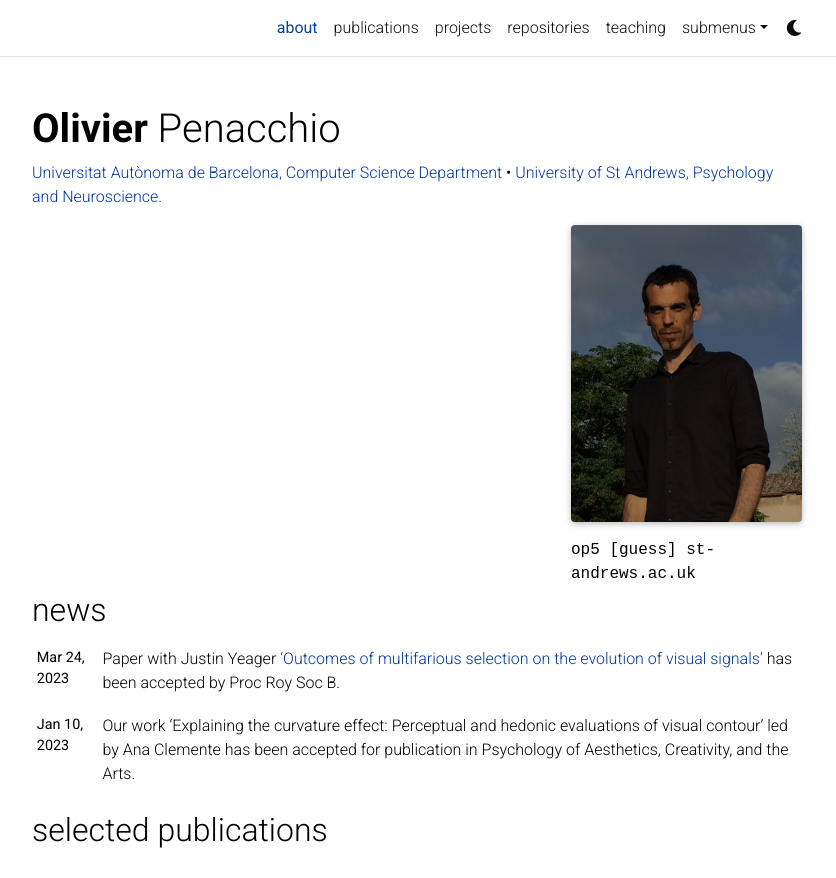
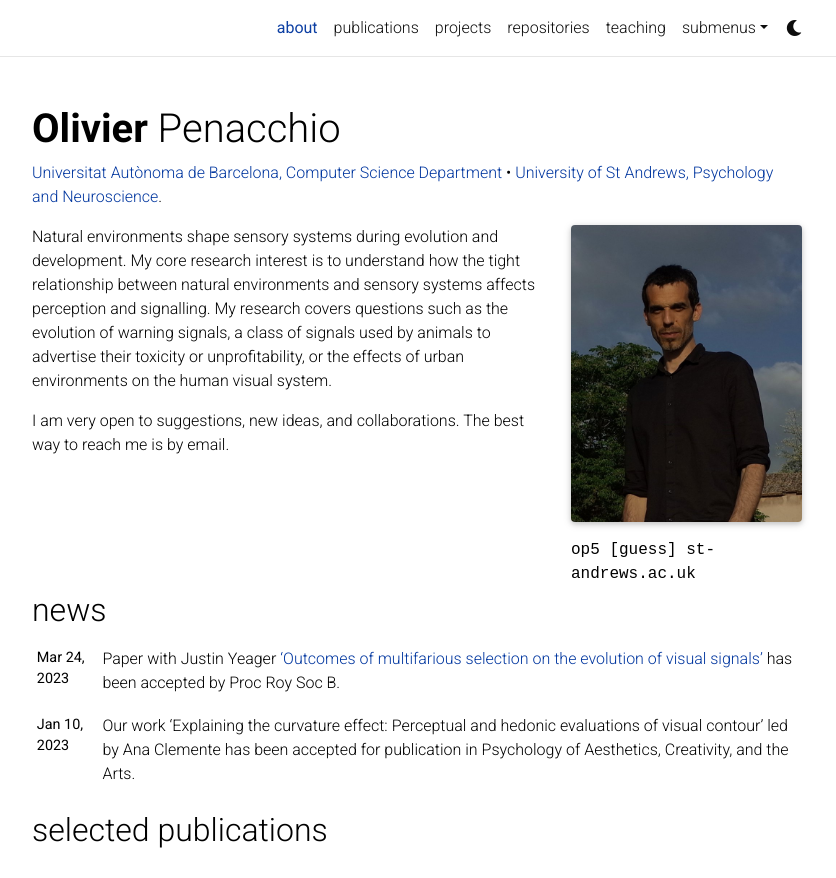
Before and after one commit to openacchio/openacchio.github.io, a Jekyll site: the page built from _pages/about.md, in a window 1280 px wide and 1167 px high, cut to the strip 0-878 px from the top of the window. Shown: the whole strip, without its empty margins (223-1059 px from the left). Built offline with Jekyll 4.4.1, drawn with Linux system fonts in a browser that asks for light colours; full-size pictures stand in for the smaller copies a plugin makes; comment, search, counter and statistics services are not loaded; a style sheet for code colours, icons or effects is not loaded.

Commit message:
update about

```diff
--- a/_pages/about.md
+++ b/_pages/about.md
@@ -2,8 +2,9 @@
 layout: about
 title: about
 permalink: /
+description: Data science, biological modelling, sensory ecology, vision.
 subtitle: <a href="https://www.uab.cat/ca/ciencies-computacio/recerca-ciencies-computacio">Universitat Autònoma de Barcelona, Computer Science Department</a> • <a target="_blank" href="https://www.st-andrews.ac.uk/psychology-neuroscience/">University of St Andrews, Psychology and Neuroscience</a>.
-description: Data science, biological modelling, sensory ecology, vision.
+
 
 profile:
   align: right
@@ -17,6 +18,10 @@ selected_papers: true # includes a list of papers marked as "selected={true}"
 social: true  # includes social icons at the bottom of the page
 ---
 
+Natural environments shape sensory systems during evolution and development. My core research interest is to understand how the tight relationship between natural environments and sensory systems affects perception and signalling. My research covers questions such as the evolution of warning signals, a class of signals used by animals to advertise their toxicity or unprofitability, or the effects of urban environments on the human visual system.
+
+I am very open to suggestions, new ideas, and collaborations. The best way to reach me is by email.
+
 {% comment %}
 Write your biography here. Tell the world about yourself. Link to your favorite [subreddit](http://reddit.com). You can put a picture in, too. The code is already in, just name your picture `prof_pic.jpg` and put it in the `img/` folder.
 
```
